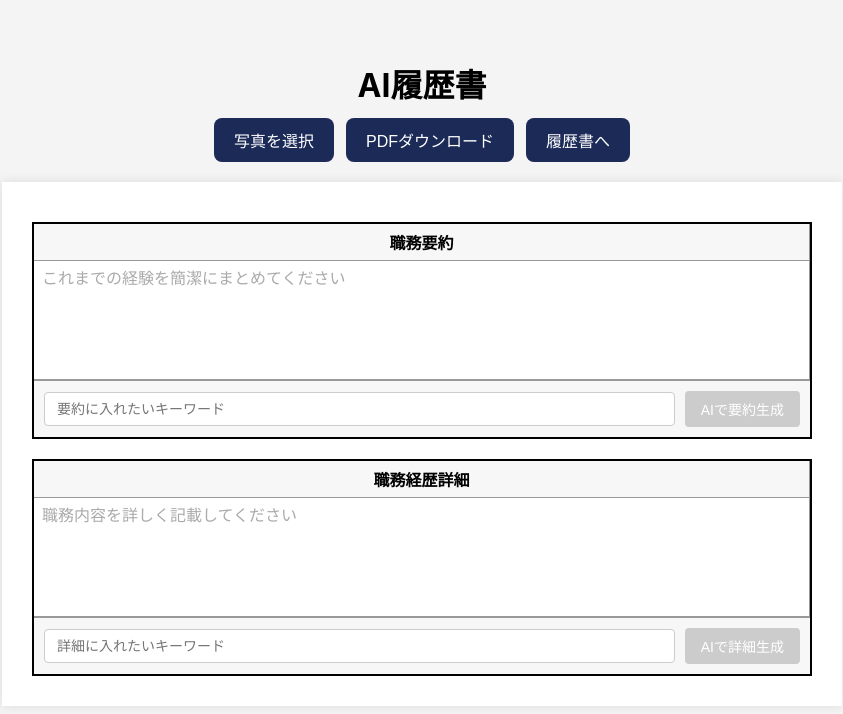
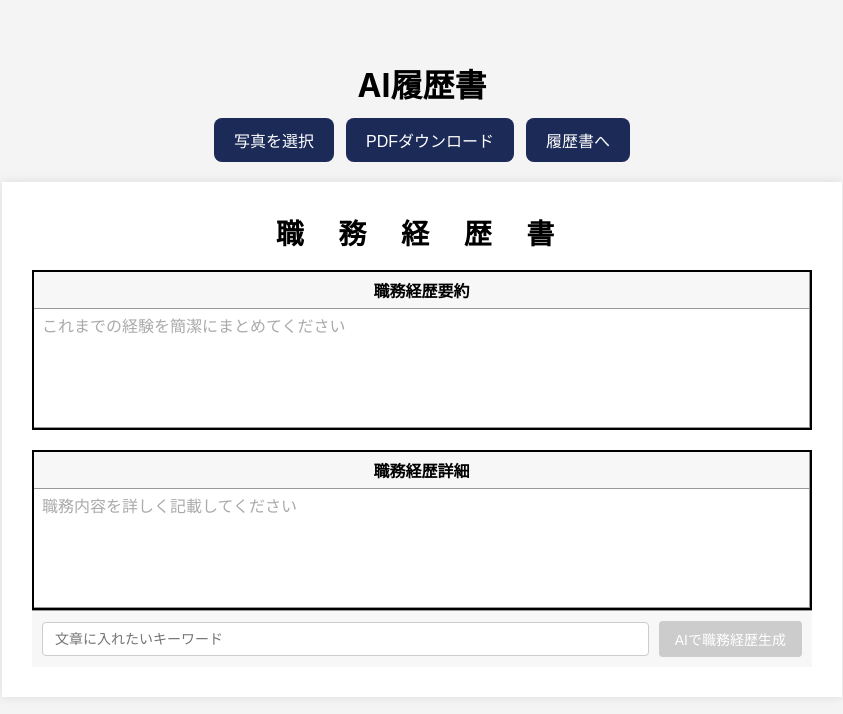
Before and after one commit to ANOSkdy/resume-builder-app, a Next.js app: page / in a window 1280 px wide. Both pictures are taken after a click on the button "職務経歴書へ". Shown: the top 714 px of the page, without its empty margins (218-1061 px from the left). Built offline with nearby package versions, Linux system fonts and the light colour scheme.

Commit message:
fix: refine job preview and generation api

```diff
--- a/src/app/api/generate-job/route.js
+++ b/src/app/api/generate-job/route.js
@@ -7,7 +7,7 @@ const genAI = new GoogleGenerativeAI(process.env.GEMINI_API_KEY);
 
 export async function POST(request) {
   try {
-    const { target, keywords, context } = await request.json();
+    const { keywords, context } = await request.json();
 
     if (!keywords) {
       return NextResponse.json(
@@ -23,11 +23,9 @@ export async function POST(request) {
       ?.map((h) => `${h.year}年${h.month}月 ${h.description}`)
       ?.join('\n') || '記載なし';
 
-    let prompt = '';
-    if (target === 'summary') {
-      prompt = `
+    const summaryPrompt = `
       あなたは優秀なキャリアアドバイザーです。
-        以下の職務経歴を基に、日本の就職活動向けの「職務要約」を200字程度で作成してください。
+      以下の職務経歴を基に、日本の就職活動向けの「職務経歴要約」を200字程度で作成してください。
 
       # 職務経歴
       ${workHistoryText}
@@ -35,10 +33,10 @@ export async function POST(request) {
       # キーワード
       ${keywords}
     `;
-    } else {
-      prompt = `
+
+    const detailPrompt = `
       あなたは優秀なキャリアアドバイザーです。
-        以下の職務経歴を基に、日本の就職活動向けの「職務経歴詳細」を300〜400字程度で作成してください。
+      以下の職務経歴を基に、日本の就職活動向けの「職務経歴詳細」を300〜400字程度で、プロジェクト単位で具体的に記述してください。
 
       # 職務経歴
       ${workHistoryText}
@@ -46,16 +44,14 @@ export async function POST(request) {
       # キーワード
       ${keywords}
     `;
-    }
 
-    const result = await model.generateContent(prompt);
-    const response = await result.response;
-    const generatedText = response.text();
+    const summaryRes = await model.generateContent(summaryPrompt);
+    const detailRes = await model.generateContent(detailPrompt);
 
-    return NextResponse.json({
-      jobSummary: target === 'summary' ? generatedText : '',
-      jobDetails: target === 'detail' ? generatedText : '',
-    });
+    const summary = (await summaryRes.response).text();
+    const details = (await detailRes.response).text();
+
+    return NextResponse.json({ summary, details });
   } catch (error) {
     console.error('Gemini APIエラー:', error);
     return NextResponse.json(
--- a/src/app/globals.css
+++ b/src/app/globals.css
@@ -342,6 +342,7 @@ body {
 
 /* JobPreview */
 .job-preview .free-text-grid .f-content { min-height: 120px; }
+.job-preview .title-row { justify-content: center; }
 
 /* 学歴欄の内側編集 div（免許欄に合わせ） */
 .h-desc-input[contentEditable="true"] {
--- a/src/app/page.js
+++ b/src/app/page.js
@@ -84,6 +84,9 @@ export default function Home() {
             type="button"
             className="download-btn"
             onClick={() => setView(view === 'resume' ? 'job' : 'resume')}
+            aria-label={
+              view === 'resume' ? '職務経歴書へ切り替え' : '履歴書へ切り替え'
+            }
           >
             {view === 'resume' ? '職務経歴書へ' : '履歴書へ'}
           </button>
--- a/src/components/JobPreview.js
+++ b/src/components/JobPreview.js
@@ -12,46 +12,41 @@ const JobPreview = React.forwardRef((props, ref) => {
     updateJobDetails,
   } = useResumeStore();
 
-  const [summaryKeywords, setSummaryKeywords] = useState('');
-  const [detailKeywords, setDetailKeywords] = useState('');
-  const [isSummaryGenerating, setIsSummaryGenerating] = useState(false);
-  const [isDetailGenerating, setIsDetailGenerating] = useState(false);
-  const [summaryError, setSummaryError] = useState('');
-  const [detailError, setDetailError] = useState('');
+  const [keywords, setKeywords] = useState('');
+  const [isGenerating, setIsGenerating] = useState(false);
+  const [error, setError] = useState('');
 
-  const handleGenerate = async (
-    target,
-    keywords,
-    setError,
-    setLoading,
-    updater
-  ) => {
-    setLoading(true);
+  const handleGenerate = async () => {
+    setIsGenerating(true);
     setError('');
     try {
       const res = await fetch('/api/generate-job', {
         method: 'POST',
         headers: { 'Content-Type': 'application/json' },
-        body: JSON.stringify({ target, keywords, context: { histories } }),
+        body: JSON.stringify({ keywords, context: { histories } }),
       });
       if (!res.ok) {
         const err = await res.json().catch(() => ({}));
         throw new Error(err.error || 'AIの生成に失敗しました。');
       }
       const data = await res.json();
-      if (target === 'summary') updater(data.jobSummary || '');
-      if (target === 'detail') updater(data.jobDetails || '');
+      updateJobSummary(data.summary || '');
+      updateJobDetails(data.details || '');
     } catch (e) {
       setError(e.message || 'エラーが発生しました');
     } finally {
-      setLoading(false);
+      setIsGenerating(false);
     }
   };
 
   return (
     <div className="resume-container job-preview" ref={ref}>
+      <div className="title-row">
+        <h1>職 務 経 歴 書</h1>
+      </div>
+
       <div className="free-text-grid">
-        <div className="cell f-header">職務要約</div>
+        <div className="cell f-header">職務経歴要約</div>
         <div
           className="cell f-content"
           contentEditable
@@ -60,32 +55,6 @@ const JobPreview = React.forwardRef((props, ref) => {
           data-placeholder="これまでの経験を簡潔にまとめてください"
         >
           {jobSummary}
-        </div>
-        <div className="ai-controls">
-          <input
-            type="text"
-            value={summaryKeywords}
-            onChange={(e) => setSummaryKeywords(e.target.value)}
-            placeholder="要約に入れたいキーワード"
-            className="ai-keyword-input"
-            disabled={isSummaryGenerating}
-          />
-          <button
-            onClick={() =>
-              handleGenerate(
-                'summary',
-                summaryKeywords,
-                setSummaryError,
-                setIsSummaryGenerating,
-                updateJobSummary
-              )
-            }
-            className="ai-generate-btn"
-            disabled={isSummaryGenerating || !summaryKeywords}
-          >
-            {isSummaryGenerating ? '生成中...' : 'AIで要約生成'}
-          </button>
-          {summaryError && <p className="ai-error-message">{summaryError}</p>}
         </div>
       </div>
 
@@ -100,32 +69,27 @@ const JobPreview = React.forwardRef((props, ref) => {
         >
           {jobDetails}
         </div>
+      </div>
+
       <div className="ai-controls">
         <input
           type="text"
-            value={detailKeywords}
-            onChange={(e) => setDetailKeywords(e.target.value)}
-            placeholder="詳細に入れたいキーワード"
+          value={keywords}
+          onChange={(e) => setKeywords(e.target.value)}
+          placeholder="文章に入れたいキーワード"
           className="ai-keyword-input"
-            disabled={isDetailGenerating}
+          disabled={isGenerating}
+          aria-label="AI生成用キーワード"
         />
         <button
-            onClick={() =>
-              handleGenerate(
-                'detail',
-                detailKeywords,
-                setDetailError,
-                setIsDetailGenerating,
-                updateJobDetails
-              )
-            }
+          onClick={handleGenerate}
           className="ai-generate-btn"
-            disabled={isDetailGenerating || !detailKeywords}
+          disabled={isGenerating || !keywords}
+          aria-label="AIで職務経歴生成"
         >
-            {isDetailGenerating ? '生成中...' : 'AIで詳細生成'}
+          {isGenerating ? '生成中...' : 'AIで職務経歴生成'}
         </button>
-          {detailError && <p className="ai-error-message">{detailError}</p>}
-        </div>
+        {error && <p className="ai-error-message">{error}</p>}
       </div>
     </div>
   );
```
Lines whose indentation alone changed are shown as unchanged.
